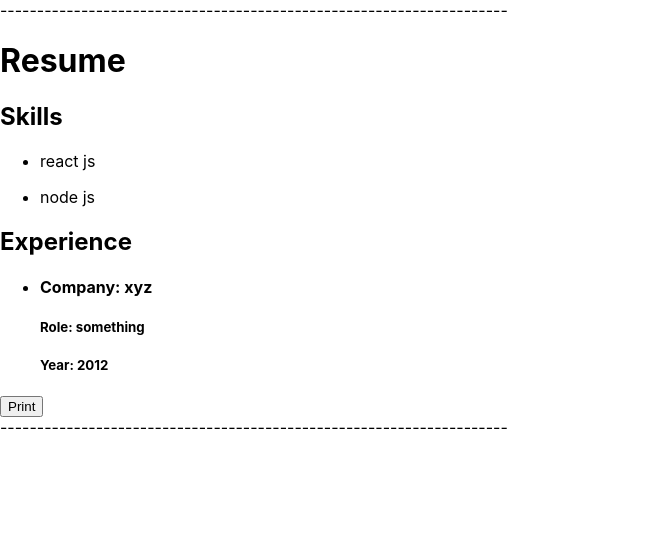
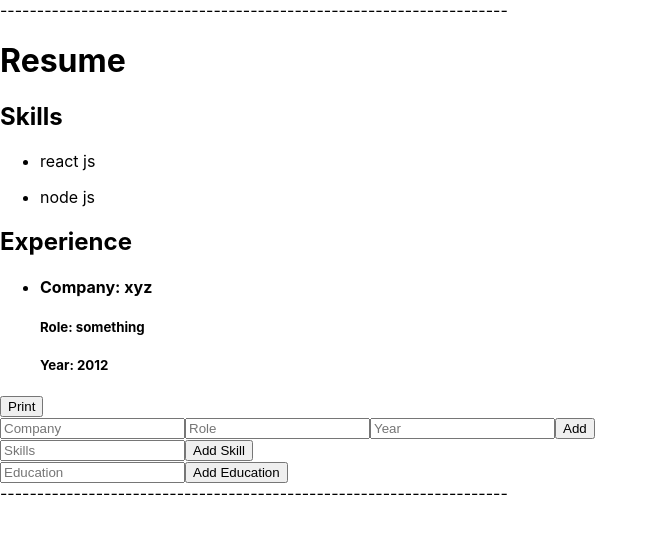
Before and after one commit to ShivamManiMaurya/Resume-builder, a React (Create React App) app: page / in a window 1280 px wide. Shown: the top 534 px of the page, without its empty margins (0-658 px from the left). Built offline with nearby package versions, Linux system fonts and the light colour scheme.

Commit message:
resume - main added data adder

```diff
--- a/src/components/Resume.js
+++ b/src/components/Resume.js
@@ -1,26 +1,47 @@
-import React from "react";
+import React, { useState } from "react";
 import Skills from "./Skills";
 import Education from "./Education";
 import Experience from "./Experience";
-import { resumeData } from "../data/data";
+import { resumeData as data } from "../data/data";
+import ResumeEditor from "./ResumeEditor";
 
 const Resume = () => {
     // console.log(resumeData.skills[0]);
+    const [resumeData, setResumeData] = useState(data);
 
     const handleClick = () => {
         console.log("clicked");
         window.print();
     };
 
+    const handleExpData = (data) => {
+        console.log(data);
+        // resumeData.experience.push(data);
+        console.log(resumeData.experience);
+        setResumeData({
+            ...resumeData.experience,
+            [resumeData.experience]: data,
+        });
+        console.log(resumeData.experience.length);
+    };
+
+    const handleSkillData = (data) => {
+        console.log(data);
+    };
+
+    const handleEduData = (data) => {
+        console.log(data);
+    };
+
     return (
         <div>
             <h1>Resume</h1>
-            {resumeData.skills.length > 0 && <h2>Skills</h2>}
-            {resumeData.skills.map((skill, index) => {
+            {resumeData.skills?.length > 0 && <h2>Skills</h2>}
+            {resumeData.skills?.map((skill, index) => {
                 return <Skills key={index} skill={skill} />;
             })}
-            {resumeData.experience.length > 0 && <h2>Experience</h2>}
-            {resumeData.experience.map((details, index) => {
+            {resumeData.experience?.length > 0 && <h2>Experience</h2>}
+            {resumeData.experience?.map((details, index) => {
                 return (
                     <Experience
                         key={details.id}
@@ -30,11 +51,17 @@ const Resume = () => {
                     />
                 );
             })}
-            {resumeData.education.length > 0 && <h2>Education</h2>}
-            {resumeData.education.map((details, index) => {
+            {resumeData.education?.length > 0 && <h2>Education</h2>}
+            {resumeData.education?.map((details, index) => {
                 return <Education />;
             })}
             <button onClick={handleClick}>Print</button>
+            <ResumeEditor
+                placeholder="Experience"
+                expData={handleExpData}
+                skillData={handleSkillData}
+                eduData={handleEduData}
+            />
         </div>
     );
 };
--- /dev/null
+++ b/src/components/ResumeEditor.js
@@ -0,0 +1,95 @@
+import React, { useState } from "react";
+
+const ResumeEditor = ({ placeholder, expData, skillData, eduData }) => {
+    const [exp, setExp] = useState({
+        company: "",
+        role: "",
+        year: "",
+    });
+    const [skill, setSkill] = useState("");
+    const [edu, setEdu] = useState("");
+
+    const handleChange = (e) => {
+        const { name, value } = e.target;
+
+        setExp({ ...exp, [name]: value });
+    };
+
+    const handleClick = (e) => {
+        e.preventDefault();
+        expData(exp);
+    };
+
+    const handleSkill = (e) => {
+        setSkill(e.target.value);
+    };
+
+    const addSkill = () => {
+        skillData(skill);
+    };
+
+    const handleEdu = (e) => {
+        setEdu(e.target.value);
+    };
+
+    const addEdu = () => {
+        eduData(edu);
+    };
+
+    return (
+        <>
+            <form action="">
+                <div>
+                    <input
+                        type="text"
+                        placeholder="Company"
+                        onChange={handleChange}
+                        name="company"
+                        value={exp.company}
+                    />
+                    <input
+                        type="text"
+                        placeholder="Role"
+                        onChange={handleChange}
+                        name="role"
+                        value={exp.role}
+                    />
+                    <input
+                        type="text"
+                        placeholder="Year"
+                        onChange={handleChange}
+                        name="year"
+                        value={exp.year}
+                    />
+                    <button onClick={handleClick}>Add</button>
+                </div>
+
+                <div>
+                    <input
+                        type="text"
+                        placeholder="Skills"
+                        onChange={handleSkill}
+                        value={skill}
+                    />
+                    <button type="button" onClick={addSkill}>
+                        Add Skill
+                    </button>
+                </div>
+
+                <div>
+                    <input
+                        type="text"
+                        placeholder="Education"
+                        onChange={handleEdu}
+                        value={edu}
+                    />
+                    <button type="button" onClick={addEdu}>
+                        Add Education
+                    </button>
+                </div>
+            </form>
+        </>
+    );
+};
+
+export default ResumeEditor;
```
